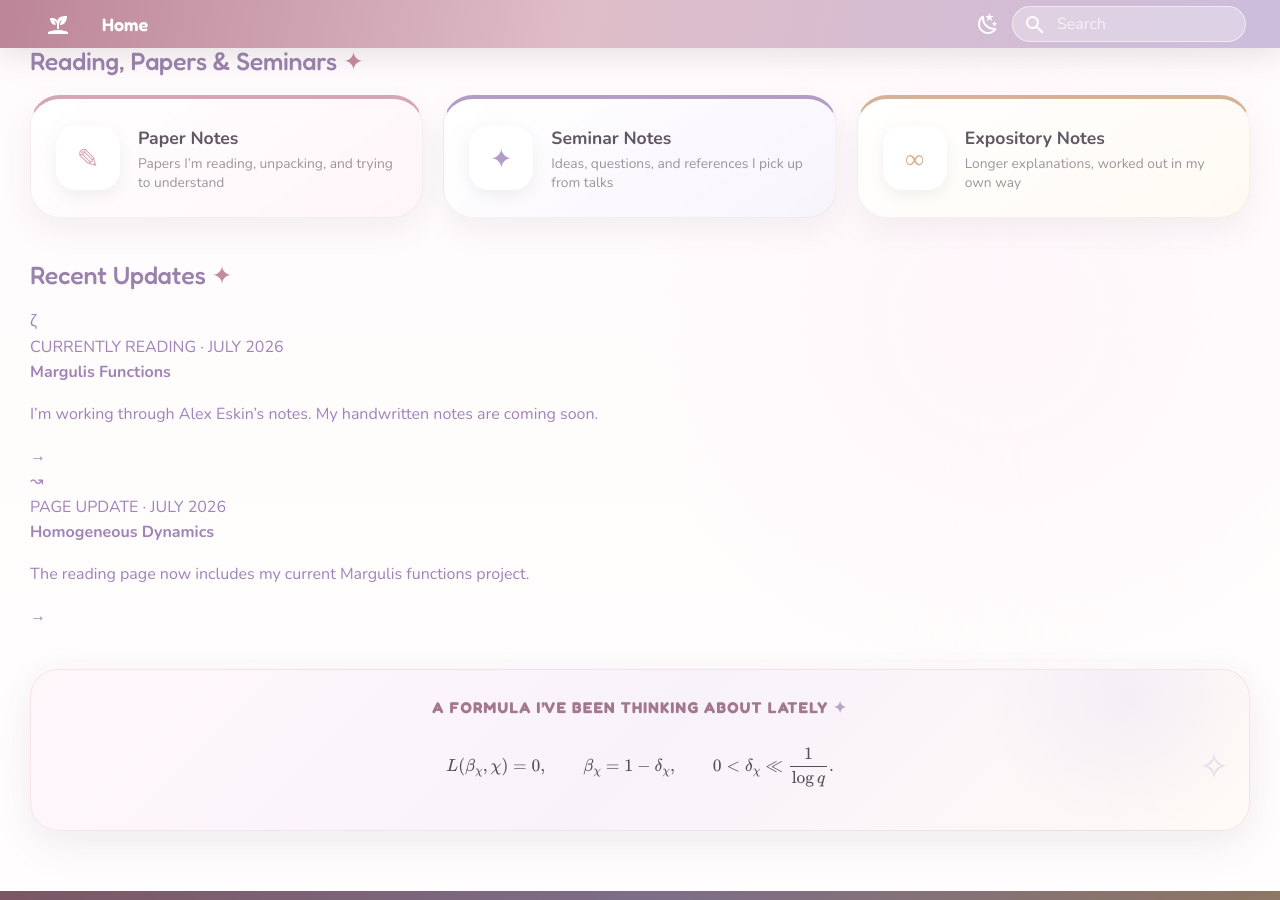
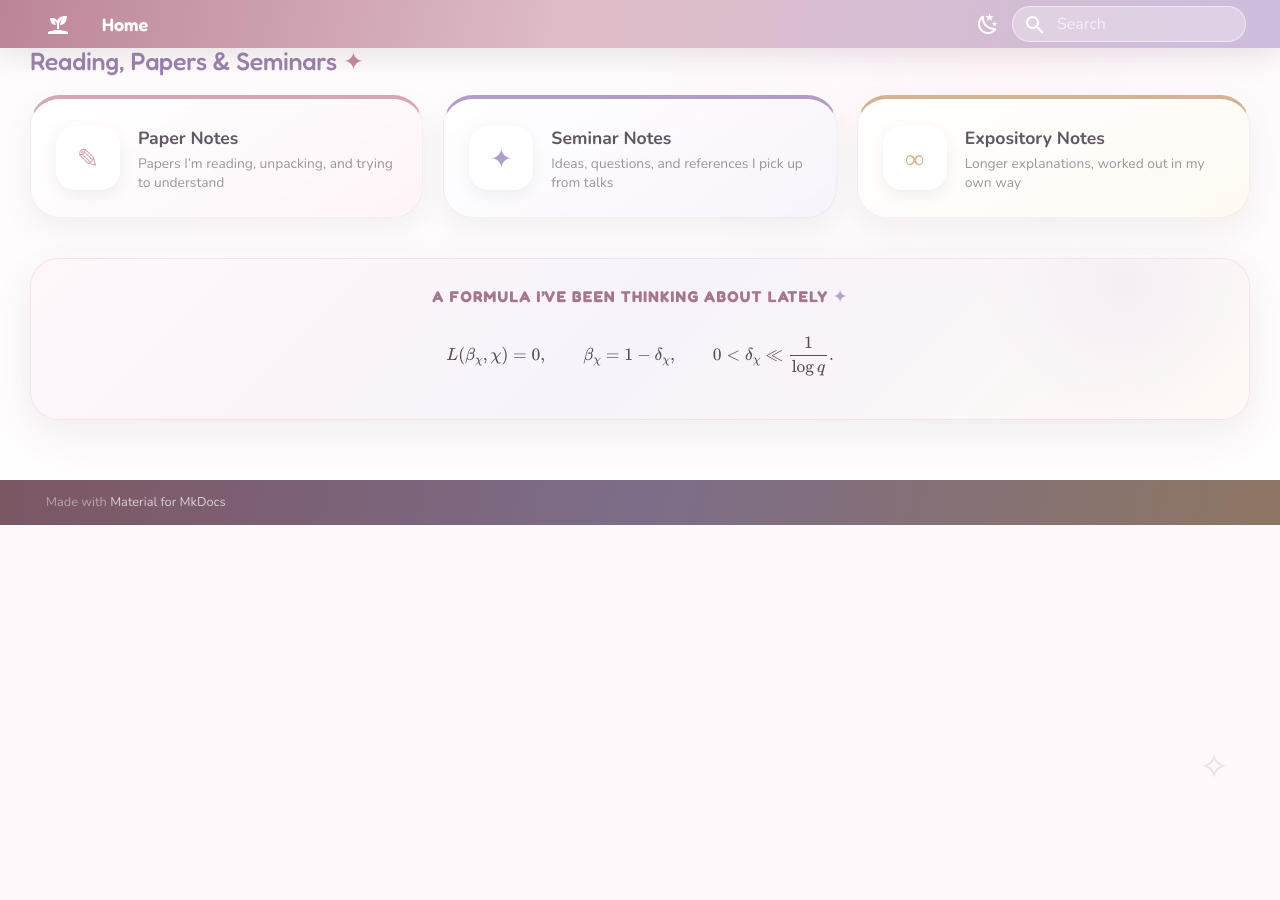
Before and after one commit to yanyanwang-math/yanyanwang-math.github.io, an MkDocs documentation site: the page built from docs/index.md, in a window 1280 px wide and 900 px high, scrolled down 1238 px. Built offline with MkDocs 1.6.1 and Material for MkDocs 9.7.7, drawn with Linux system fonts in a browser that asks for light colours; after the commit the page ends 1763 px from its top, so only the background shows below that.

Commit message:
Add files via upload

```diff
--- a/docs/index.md
+++ b/docs/index.md
@@ -131,32 +131,6 @@ hide:
 
   </div>
 
-  <h2 class="fresh-section-title recent-title">
-    Recent Updates <span>✦</span>
-  </h2>
-
-  <div class="recent-updates">
-    <a class="recent-update featured-update" href="homogeneous-dynamics/">
-      <div class="update-icon">ζ</div>
-      <div class="update-copy">
-        <div class="update-meta">CURRENTLY READING · JULY 2026</div>
-        <strong>Margulis Functions</strong>
-        <p>I’m working through Alex Eskin’s notes. My handwritten notes are coming soon.</p>
-      </div>
-      <span class="update-arrow">→</span>
-    </a>
-
-    <a class="recent-update" href="homogeneous-dynamics/">
-      <div class="update-icon">↝</div>
-      <div class="update-copy">
-        <div class="update-meta">PAGE UPDATE · JULY 2026</div>
-        <strong>Homogeneous Dynamics</strong>
-        <p>The reading page now includes my current Margulis functions project.</p>
-      </div>
-      <span class="update-arrow">→</span>
-    </a>
-  </div>
-
   <div class="fresh-formula">
     <div class="formula-kicker">A formula I’ve been thinking about lately <span>✦</span></div>
     <div class="arithmatex">
```
